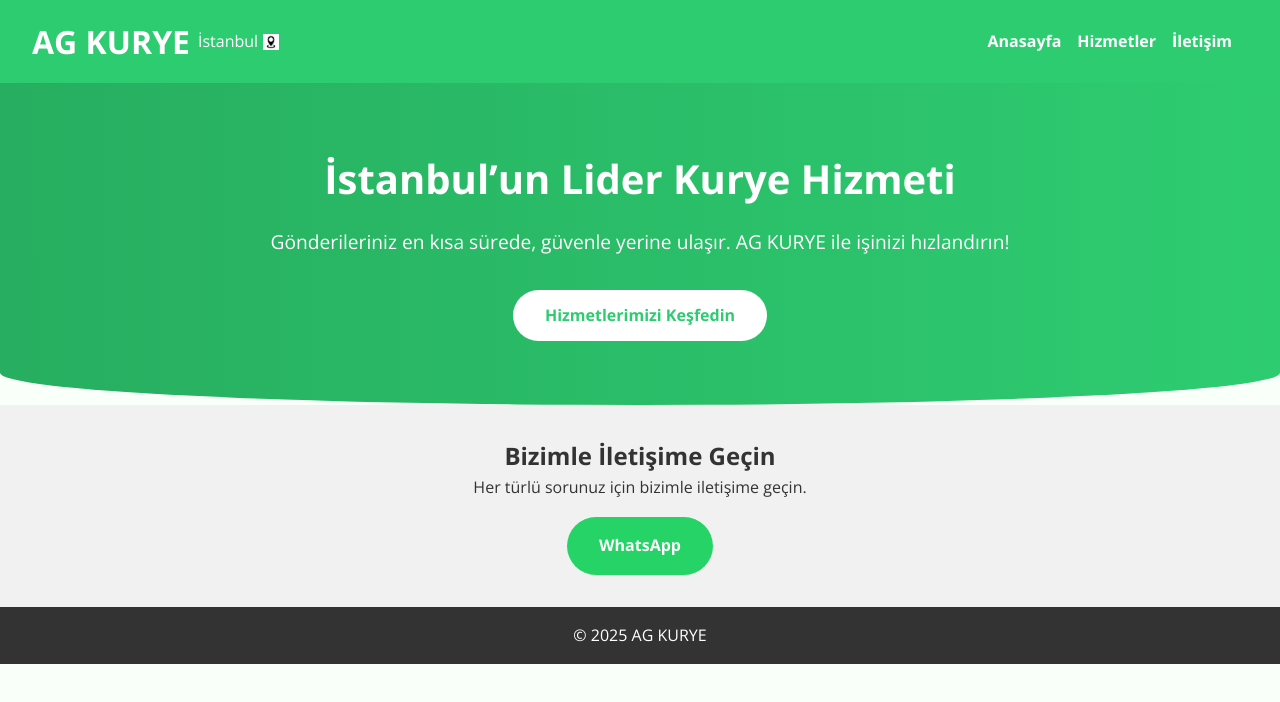
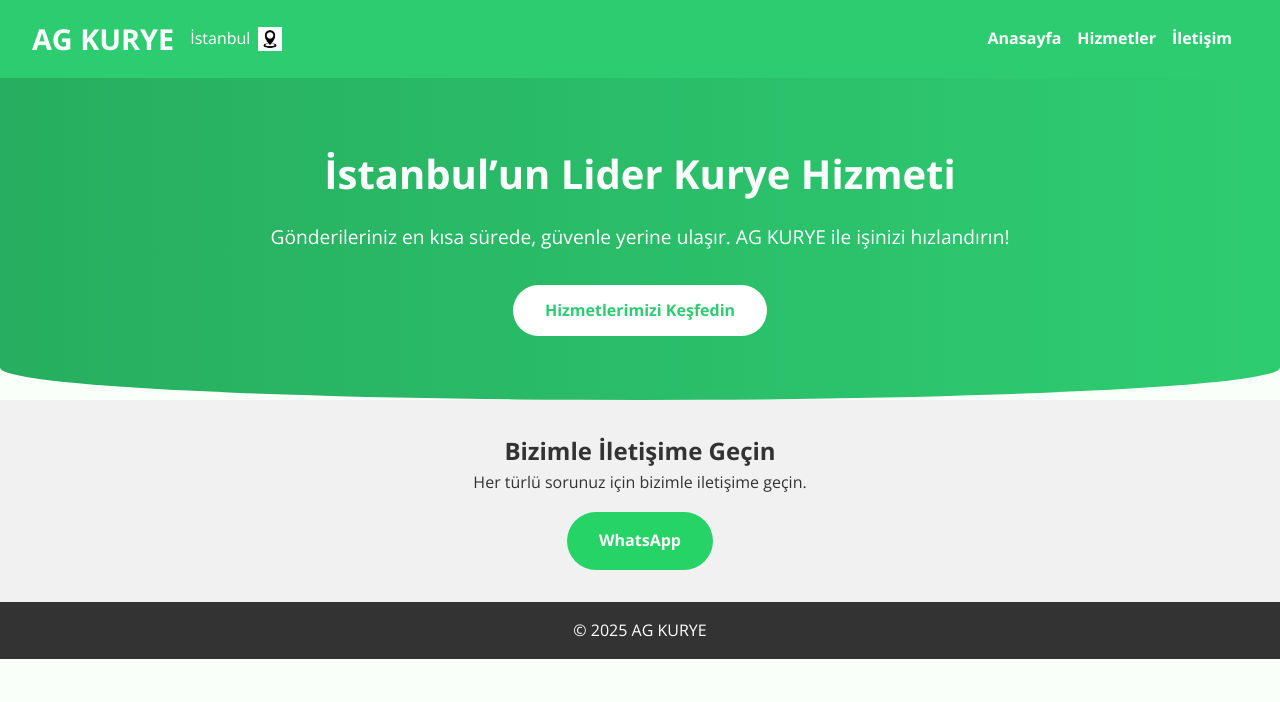
Before and after one commit to Alperengenc97/ilksitem, a plain HTML site: page index.html in a window 1280 px wide. Drawn offline with nearby package versions, Linux system fonts and the light colour scheme.

Commit message:
Update index.html

```diff
--- a/index.html
+++ b/index.html
@@ -129,12 +129,15 @@
 </head>
 <body>
   <header>
-    <div style="display: flex; align-items: center; gap: 0.5rem;">
-        <h1>AG KURYE</h1>
-        <span style="font-size: 1rem; color: white; display: flex; align-items: center;">
-            <span>İstanbul</span>
-            <img src="https://github.com/Alperengenc97/ilksitem/blob/main/konum.jpg?raw=true" alt="Konum" style="width: 16px; height: 16px; margin-left: 0.3rem;">
-        </span>
+    <div style="display: flex; align-items: center; gap: 1rem;">
+        <!-- AG KURYE Yazısı -->
+        <h1 style="margin: 0; font-size: 1.8rem;">AG KURYE</h1>
+
+        <!-- İstanbul ve Konum Simgesi -->
+        <div style="display: flex; align-items: center; gap: 0.5rem;">
+            <span style="font-size: 1rem; color: white;">İstanbul</span>
+            <img src="https://github.com/Alperengenc97/ilksitem/blob/main/konum.jpg?raw=true" alt="Konum" style="width: 24px; height: 24px;">
+        </div>
     </div>
     <div class="menu-toggle" onclick="toggleMenu()">☰</div>
     <nav>
@@ -145,6 +148,7 @@
         </ul>
     </nav>
 </header>
+
 
 
 
```
